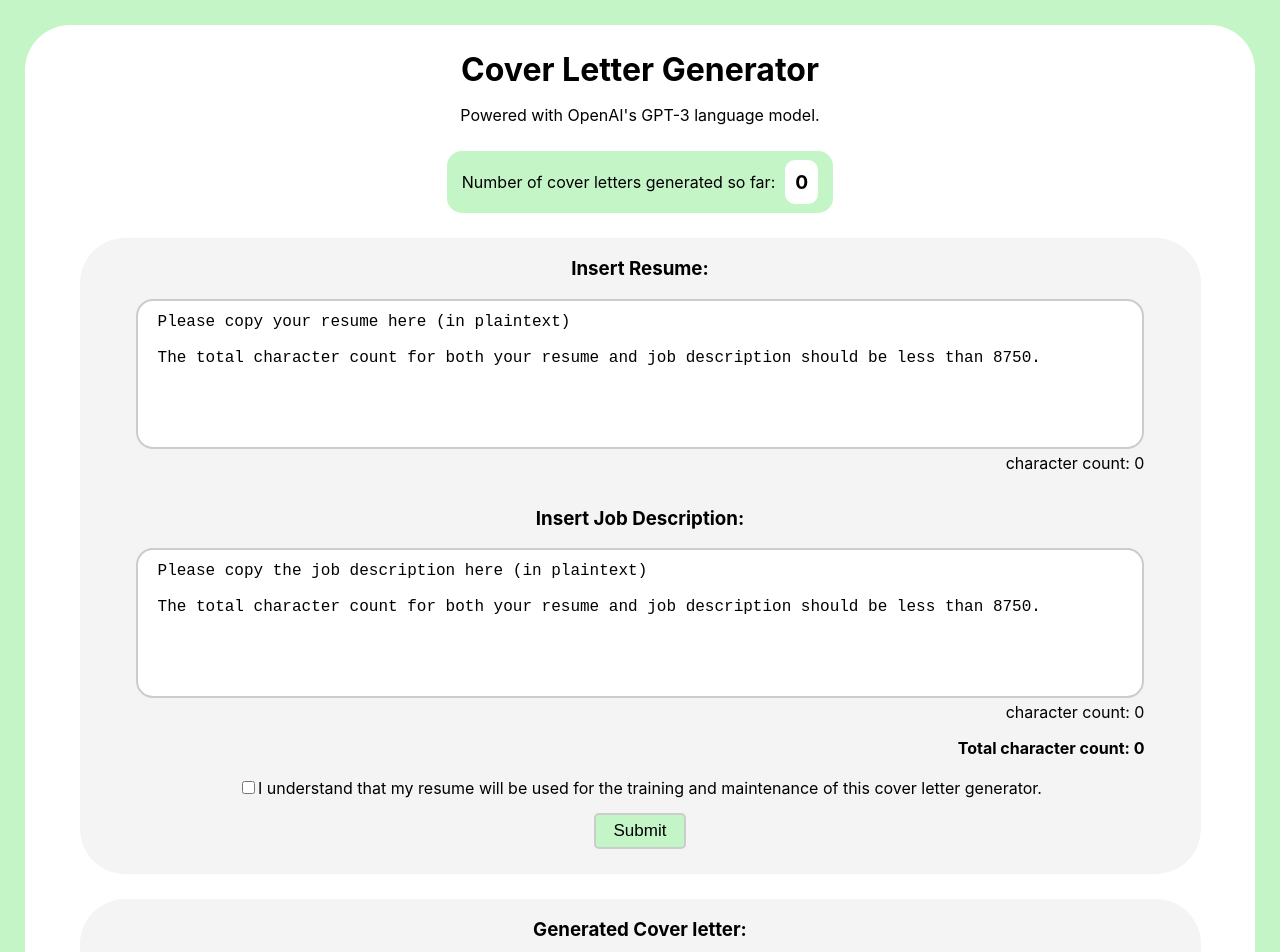
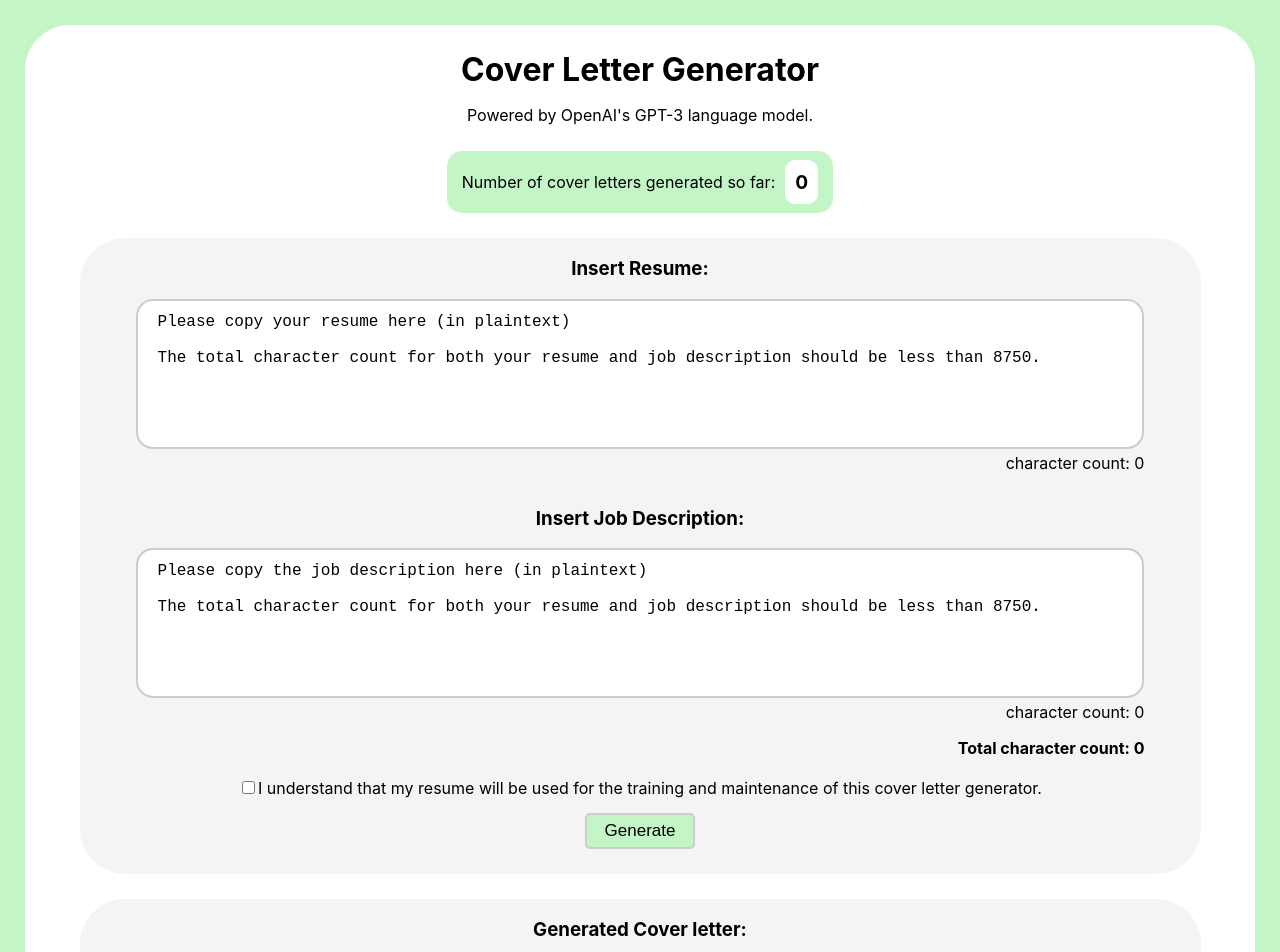
Before and after one commit to Geraldyeokj/coverlettergeneratorV1, a React (Create React App) app in the folder client/: page / in a window 1280 px wide. Shown: the top 952 px of the page. Built offline with nearby package versions, Linux system fonts and the light colour scheme; no server answers.

Commit message:
Added loading bar

```diff
--- a/client/src/App.js
+++ b/client/src/App.js
@@ -18,7 +18,7 @@ function App() {
     <div className="App">
       <div className="Header-div">
         <h1 className="Header-one">Cover Letter Generator</h1>
-        <p>Powered with OpenAI's GPT-3 language model.</p>
+        <p>Powered by OpenAI's GPT-3 language model.</p>
       </div>
       <CLCounter />
       <DocsForm />
--- a/client/src/DocsForm.js
+++ b/client/src/DocsForm.js
@@ -1,5 +1,6 @@
 import React, {Component} from 'react';
 import "./DocsForm.css";
+import BeatLoader from "react-spinners/BeatLoader"
 
 class DocsForm extends React.Component {
     constructor(props) {
@@ -10,9 +11,9 @@ class DocsForm extends React.Component {
         jobDescription:'Please copy the job description here (in plaintext)\n\nThe total character count for both your resume and job description should be less than 8750.',
         jobDescriptionCount: 0,
         coverLetter: 'Cover Letter Not Generated',
-        keepResume: false
+        keepResume: false,
+        loading: false,
       };
-
       this.handleResumeChange = this.handleResumeChange.bind(this);
       this.handleJDChange = this.handleJDChange.bind(this);
       this.handleKRChange = this.handleKRChange.bind(this);
@@ -34,6 +35,7 @@ class DocsForm extends React.Component {
     }
 
     handleSubmit(event) {
+        this.setState({loading: true});
         const keepResumeBool = this.state.keepResume;
         if (keepResumeBool) {
             alert("Your cover letter is being generated. This may take up to a minute!");
@@ -59,6 +61,9 @@ class DocsForm extends React.Component {
                     console.log(coverLetter);
                     this.setState({coverLetter: coverLetter});
                 })
+                .then(() => {
+                    this.setState({loading:false});
+                })
                 .catch((err) => {
                     console.log(err.message);
                 });
@@ -71,7 +76,7 @@ class DocsForm extends React.Component {
       return (
         <div className='Big-div'>
             <div className="Content-div">
-                <form className="Form" onSubmit={this.handleSubmit}>
+                <form className="Form">
                     <h3>Insert Resume:</h3>
                     <div className='Input-div'>
                         <label className='Label'>
@@ -101,7 +106,13 @@ class DocsForm extends React.Component {
                         </label>
                     </div>
                     <div>
-                        <input className="Submit-button" type="submit" value="Submit" />
+                        <button className="Submit-button" type="submit" onClick={this.handleSubmit}>
+                            {this.state.loading ? (
+                                <BeatLoader color="#000000" size="15" />
+                            ) : (
+                                "Generate"
+                            )}
+                        </button>
                     </div>
                 </form>
             </div>
--- a/package.json
+++ b/package.json
@@ -11,11 +11,14 @@
   "author": "",
   "license": "ISC",
   "dependencies": {
+    "@stripe/react-stripe-js": "^1.16.1",
+    "@stripe/stripe-js": "^1.46.0",
     "body-parser": "^1.20.1",
     "dotenv": "^16.0.3",
     "express": "^4.18.2",
     "mongoose": "^6.8.2",
-    "openai": "^3.1.0"
+    "openai": "^3.1.0",
+    "react-spinners": "^0.13.7"
   },
   "engines": {
     "node": "16.15.1"
```
Also changed, not shown: 1 other file (tests, documents, lock files or other folders).
